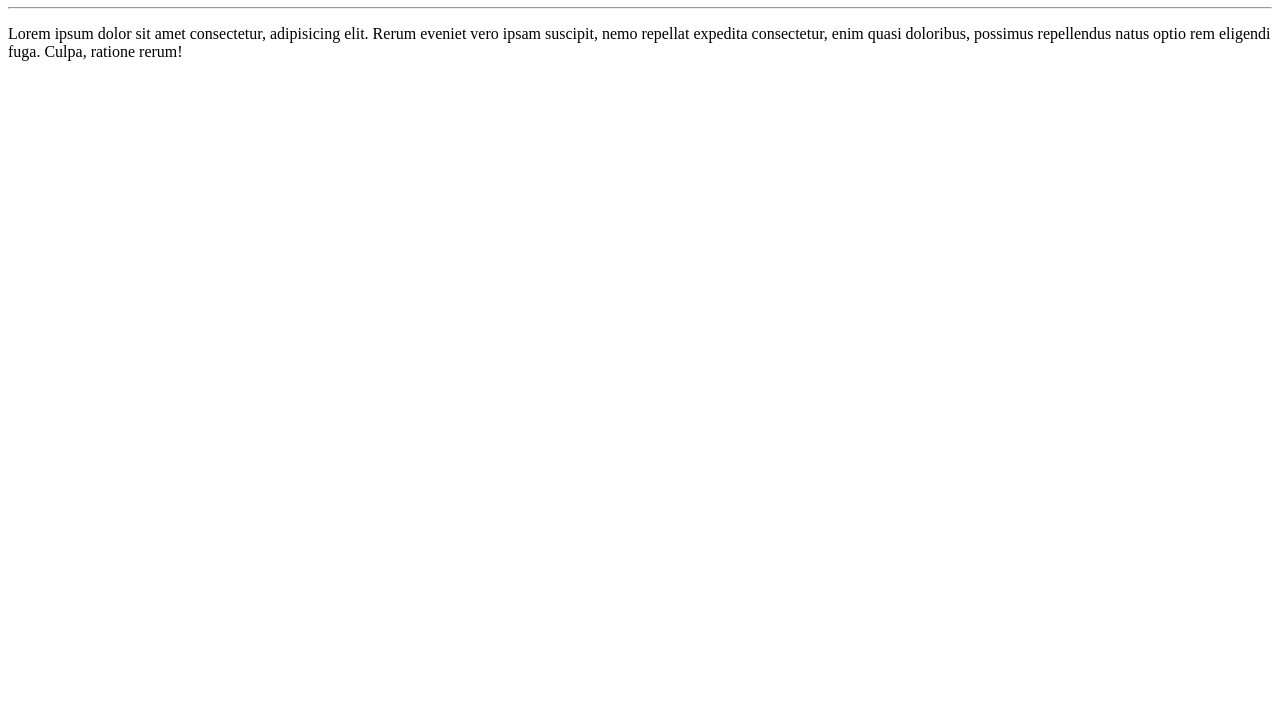
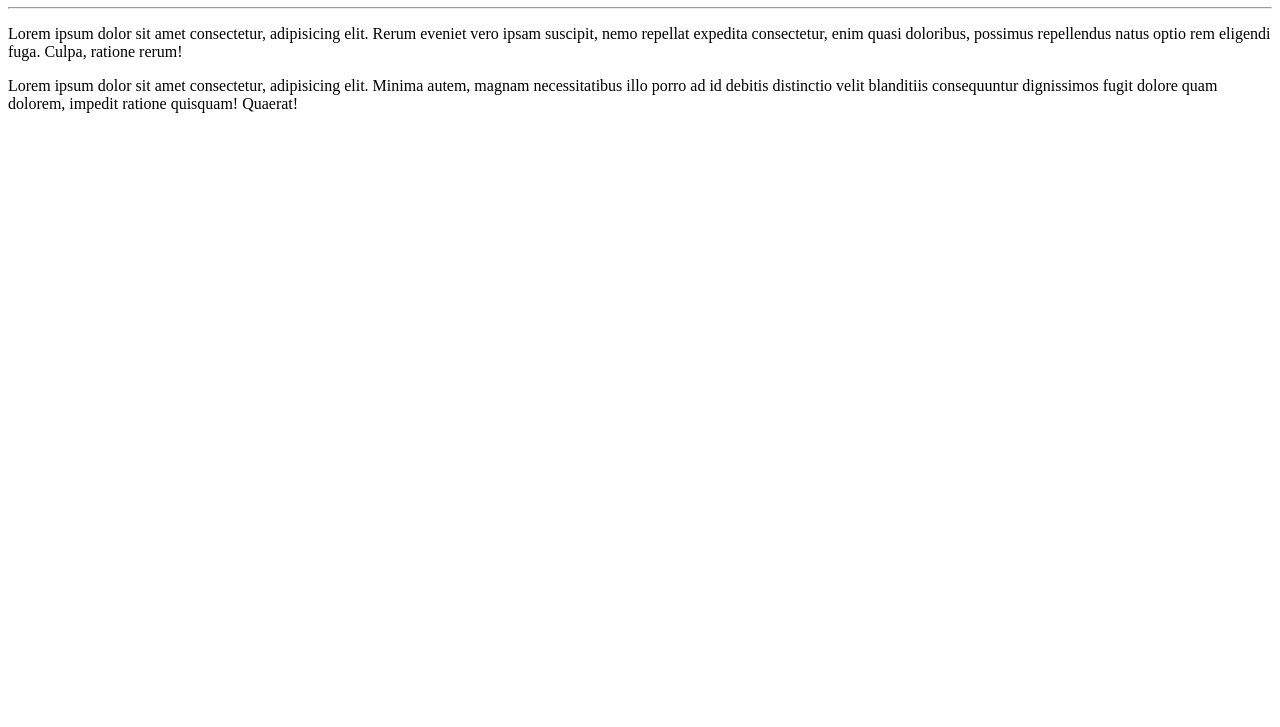
Before and after one commit to Jose-ADS/Ola-Mundo, a plain HTML site: page site-exemplo/index.html in a window 1280 px wide. Shown: the part 73-800 px from the top of the page. Drawn offline with Linux system fonts and the light colour scheme.

Commit message:
adicionei um parágrafo

```diff
--- a/site-exemplo/index.html
+++ b/site-exemplo/index.html
@@ -10,5 +10,6 @@
     <h1>Olá, Mundo!</h1>
     <hr>
     <p>Lorem ipsum dolor sit amet consectetur, adipisicing elit. Rerum eveniet vero ipsam suscipit, nemo repellat expedita consectetur, enim quasi doloribus, possimus repellendus natus optio rem eligendi fuga. Culpa, ratione rerum!</p>
+    <p>Lorem ipsum dolor sit amet consectetur, adipisicing elit. Minima autem, magnam necessitatibus illo porro ad id debitis distinctio velit blanditiis consequuntur dignissimos fugit dolore quam dolorem, impedit ratione quisquam! Quaerat!</p>
 </body>
 </html>
```
